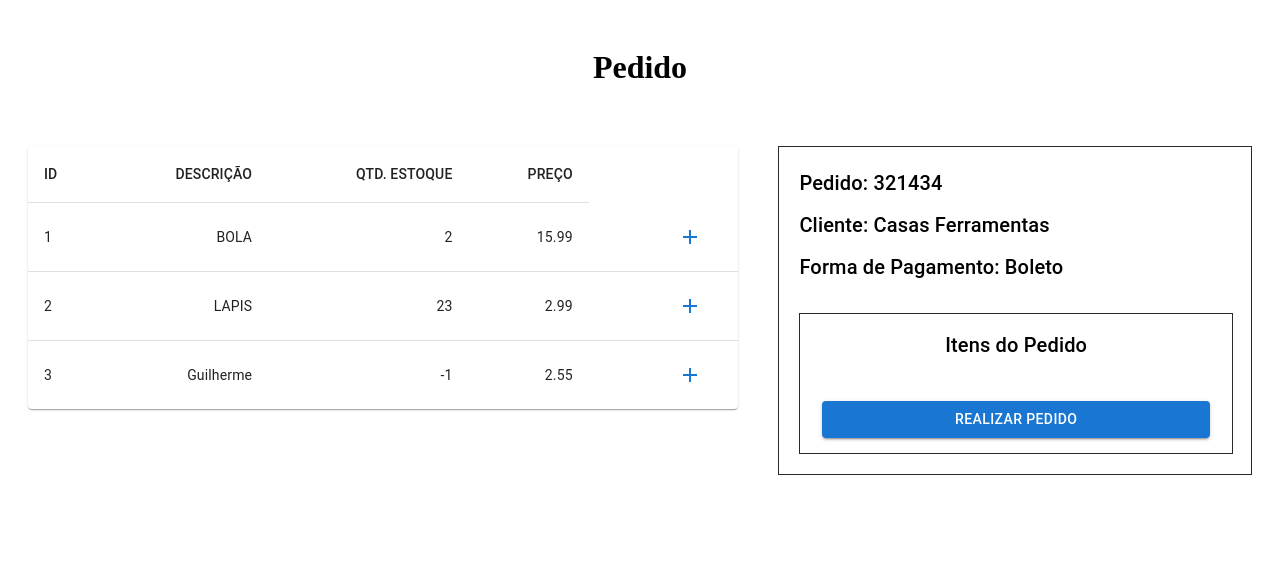
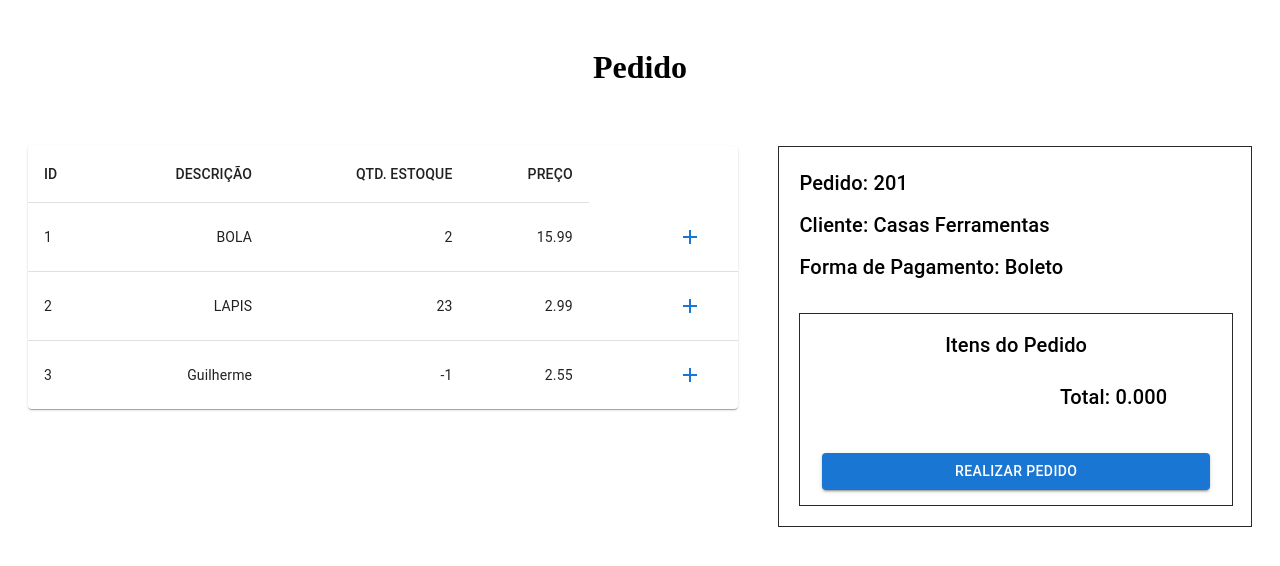
Before and after one commit to gabrielcomputacao/PedidosProdutos, a React (Vite) app in the folder pedidosfront/: page / in a window 1280 px wide. Shown: the top 566 px of the page. Built offline with nearby package versions, Linux system fonts and the light colour scheme.

Commit message:
feat: business rules created

```diff
--- a/pedidosfront/src/components/container/index.tsx
+++ b/pedidosfront/src/components/container/index.tsx
@@ -13,14 +13,30 @@ import {
   Typography,
 } from "@mui/material";
 import AddIcon from "@mui/icons-material/Add";
-import { IItemPedido, IItensProdutos, itensProdutos } from "../../mock";
-import { useState } from "react";
+import {
+  IItemPedido,
+  IItemPedidoFinal,
+  IItensProdutos,
+  IPedidoFinal,
+  itensProdutos,
+} from "../../mock";
+import { useEffect, useState } from "react";
 
 export function Container() {
   const [isModal, setIsModal] = useState(false);
+  const [idClient, setIdClient] = useState(1);
   const [selectedItem, setSelectedItem] = useState({} as IItensProdutos);
   const [orderItem, setOrderItem] = useState({} as IItemPedido);
+  const [itemPedidoFinal, setItemPedidoFinal] = useState({
+    id_cli: String(idClient),
+    preco_pedido: 0,
+    itens: [] as IItemPedidoFinal[],
+  } as IPedidoFinal);
   const [listOrderItem, setListOrderItem] = useState([] as IItemPedido[]);
+  const [messageError, setMessageError] = useState({
+    error: false,
+    helperText: "",
+  });
 
   function handleIsModal() {
     setIsModal((prev) => !prev);
@@ -38,6 +54,17 @@ export function Container() {
   }
 
   function addItemInListOrder() {
+    if (Number(orderItem.amount) <= 0) {
+      setMessageError({
+        error: true,
+        helperText: "Precisa ser maior que zero.",
+      });
+    } else {
+      setMessageError({
+        error: false,
+        helperText: "",
+      });
+
       setListOrderItem((prev) => {
         const hasObjectInList = prev.find((obj) => obj.name === orderItem.name);
 
@@ -48,18 +75,45 @@ export function Container() {
                   ...obj,
                   amount: String(Number(obj.amount) + Number(orderItem.amount)),
                   price: String(
+                    (
                       (Number(obj.amount) + Number(orderItem.amount)) *
                       Number(orderItem.price)
+                    ).toFixed(3)
                   ),
                 }
               : obj
           );
         } else {
-        return [...prev, orderItem];
+          return [
+            ...prev,
+            {
+              ...orderItem,
+              price: String(
+                (Number(orderItem.amount) * Number(orderItem.price)).toFixed(3)
+              ),
+            },
+          ];
         }
       });
       setSelectedItem({} as IItensProdutos);
       setOrderItem({} as IItemPedido);
+
+      handleIsModal();
+    }
+  }
+
+  function handleOnClickFinishOrder() {
+    console.log(itemPedidoFinal);
+
+    setIdClient((prev) => prev + 1);
+
+    setItemPedidoFinal({
+      id_cli: String(idClient + 1),
+      preco_pedido: 0,
+      itens: [] as IItemPedidoFinal[],
+    } as IPedidoFinal);
+
+    setListOrderItem([] as IItemPedido[]);
   }
 
   const style = {
@@ -73,6 +127,27 @@ export function Container() {
     boxShadow: 24,
     p: 4,
   };
+
+  useEffect(() => {
+    if (listOrderItem.length > 0) {
+      setItemPedidoFinal((prev) => {
+        return {
+          ...prev,
+          preco_pedido: listOrderItem.reduce((total, item) => {
+            const price = Number(item.price);
+
+            return total + price;
+          }, 0),
+          itens: listOrderItem.map((itemProd, index) => {
+            return {
+              ID_PRODUTO: idClient + index,
+              QUANTIDADE: Number(itemProd.amount),
+            };
+          }),
+        };
+      });
+    }
+  }, [listOrderItem, idClient]);
 
   return (
     <div style={{ padding: "20px" }}>
@@ -145,7 +220,9 @@ export function Container() {
                 <TextField
                   onChange={(e) => handleOnChangeOrderItem(e)}
                   type="number"
-                  sx={{ width: "100px" }}
+                  sx={{ width: "200px" }}
+                  error={messageError.error}
+                  helperText={messageError.helperText}
                 />
               </Box>
               <Box display={"flex"} justifyContent={"center"}>
@@ -153,7 +230,6 @@ export function Container() {
                   variant="contained"
                   onClick={() => {
                     addItemInListOrder();
-                    handleIsModal();
                   }}
                 >
                   Incluir no pedido
@@ -173,7 +249,7 @@ export function Container() {
             gap={"10px"}
           >
             <Typography variant="h6" component="h2">
-              Pedido: 321434
+              Pedido: {idClient + 200}
             </Typography>
             <Typography variant="h6" component="h2">
               Cliente: Casas Ferramentas
@@ -234,9 +310,20 @@ export function Container() {
                 );
               })}
 
+              <Box width={"70%"} marginTop={"20px"}>
+                <Typography
+                  variant="h6"
+                  component="h2"
+                  sx={{ textAlign: "right" }}
+                >
+                  Total: {itemPedidoFinal.preco_pedido.toFixed(3)}
+                </Typography>
+              </Box>
+
               <Button
                 variant="contained"
                 sx={{ width: "90%", marginTop: "40px" }}
+                onClick={handleOnClickFinishOrder}
               >
                 Realizar Pedido
               </Button>
```
Also changed, not shown: pedidosfront/src/mock/index.ts (+9 -0 lines). Lines whose indentation alone changed are shown as unchanged.
